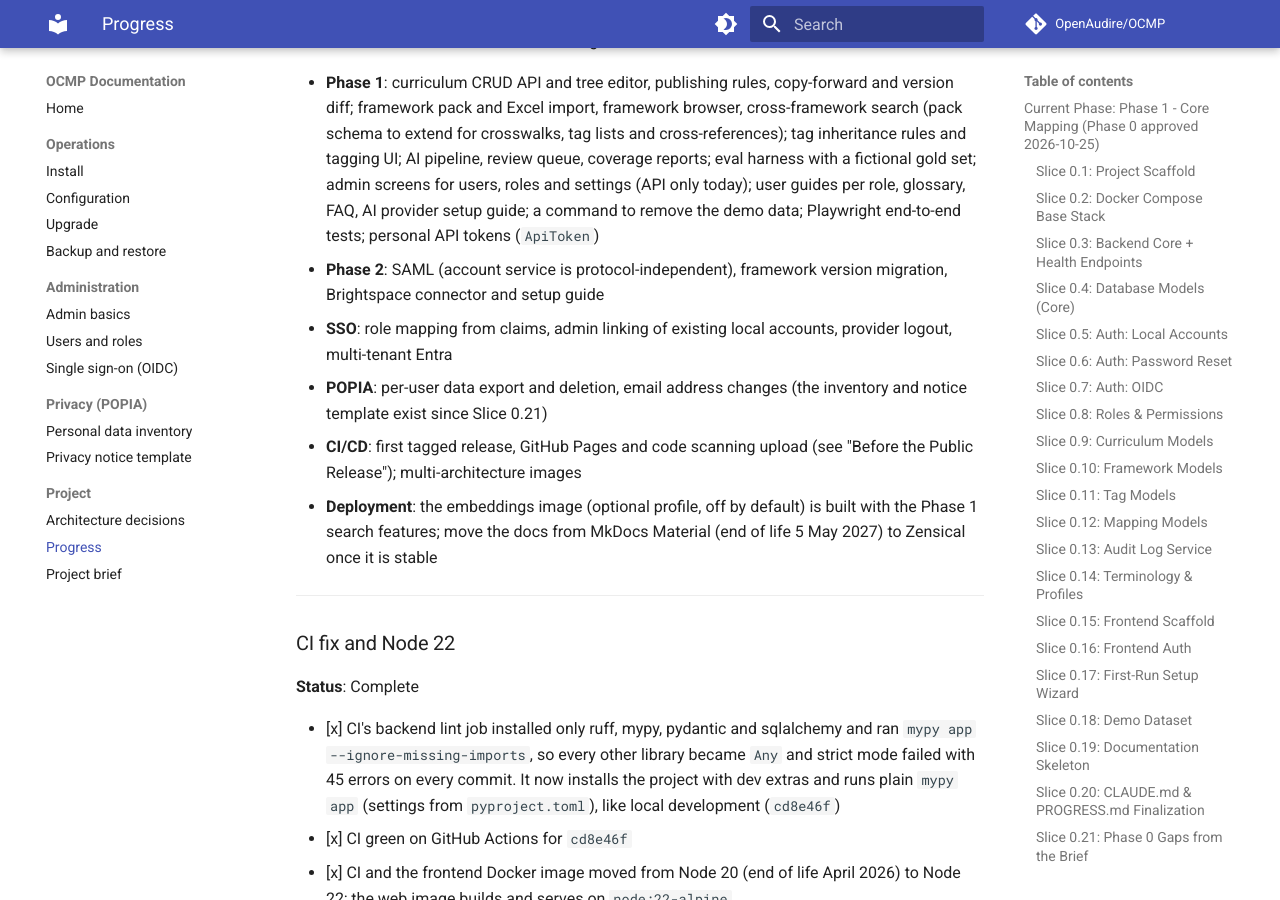
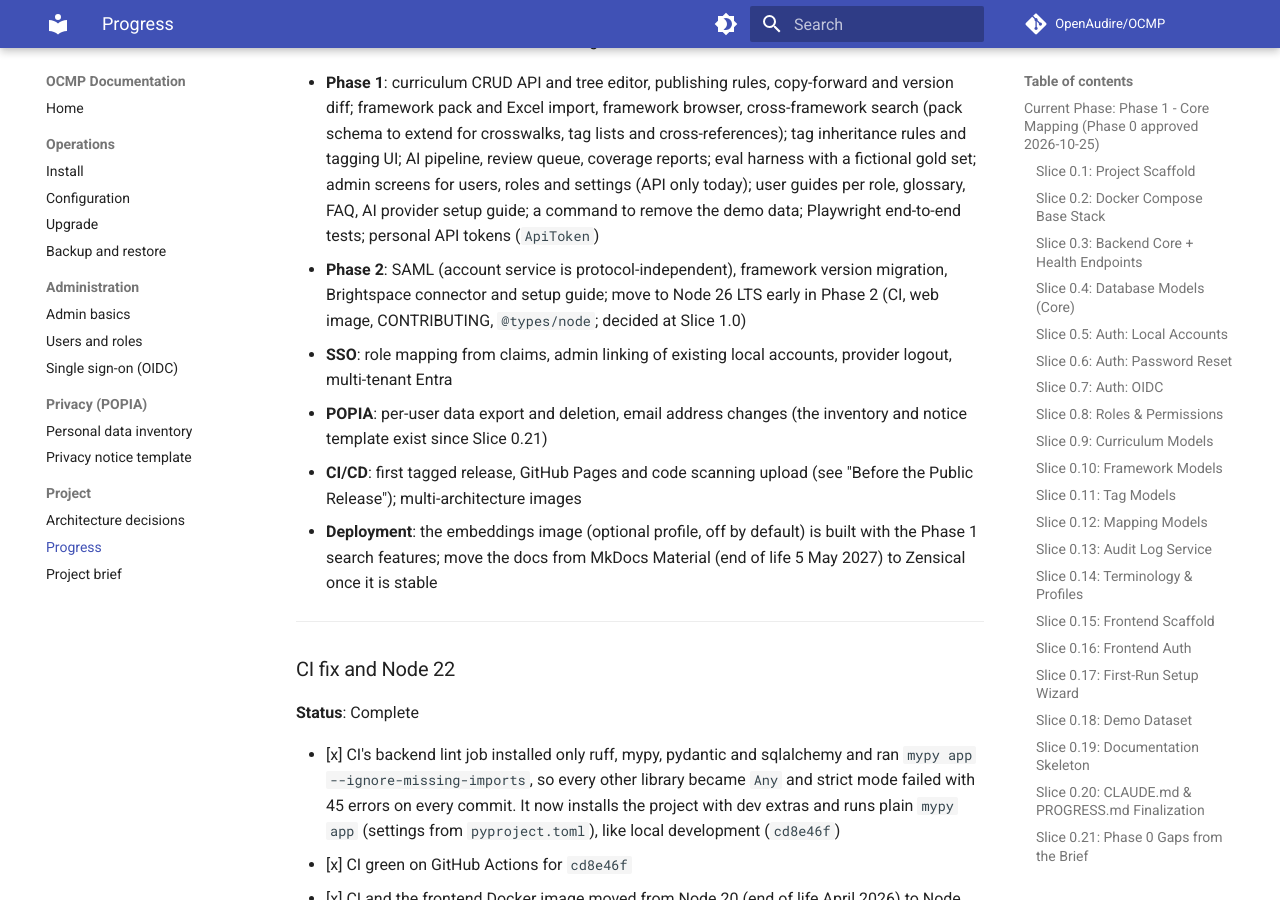
Before and after one commit to OpenAudire/OCMP, an MkDocs documentation site: the page built from docs/PROGRESS.md, in a window 1280 px wide and 900 px high, scrolled down 16618 px. Built offline with MkDocs 1.6.1 and Material for MkDocs 9.7.7, drawn with Linux system fonts in a browser that asks for light colours; comment, search, counter and statistics services are not loaded; some of the changed text lies outside the part shown.

Commit message:
docs: plan the move to Node 26 LTS for early Phase 2
Co-Authored-By: Claude Opus 5.5 <noreply@anthropic.com>

```diff
--- a/docs/PROGRESS.md
+++ b/docs/PROGRESS.md
@@ -568,7 +568,7 @@ scripts.
 Collected from the slices above so nothing is lost:
 
 - **Phase 1**: curriculum CRUD API and tree editor, publishing rules, copy-forward and version diff; framework pack and Excel import, framework browser, cross-framework search (pack schema to extend for crosswalks, tag lists and cross-references); tag inheritance rules and tagging UI; AI pipeline, review queue, coverage reports; eval harness with a fictional gold set; admin screens for users, roles and settings (API only today); user guides per role, glossary, FAQ, AI provider setup guide; a command to remove the demo data; Playwright end-to-end tests; personal API tokens (`ApiToken`)
-- **Phase 2**: SAML (account service is protocol-independent), framework version migration, Brightspace connector and setup guide
+- **Phase 2**: SAML (account service is protocol-independent), framework version migration, Brightspace connector and setup guide; move to Node 26 LTS early in Phase 2 (CI, web image, CONTRIBUTING, `@types/node`; decided at Slice 1.0)
 - **SSO**: role mapping from claims, admin linking of existing local accounts, provider logout, multi-tenant Entra
 - **POPIA**: per-user data export and deletion, email address changes (the inventory and notice template exist since Slice 0.21)
 - **CI/CD**: first tagged release, GitHub Pages and code scanning upload (see "Before the Public Release"); multi-architecture images
@@ -675,7 +675,7 @@ Each slice: its screen states, tests, docs, PROGRESS.md entry and one Convention
 **Status**: Complete
 
 **Deliverables**:
-- [x] **Node.js 24** (current LTS, "Krypton", checked against the Node.js release schedule on 2026-10-25) in CI, the web image (`node:24-alpine`) and CONTRIBUTING; `@types/node` 24. Node 26 becomes LTS on 2026-10-28, three days after this slice
+- [x] **Node.js 24** (current LTS, "Krypton", checked against the Node.js release schedule on 2026-10-25) in CI, the web image (`node:24-alpine`) and CONTRIBUTING; `@types/node` 24. Node 26 becomes LTS on 2026-10-28, three days after this slice; the owner chose to stay on 24 and move to 26 early in Phase 2
 - [x] **Mantine 7 to 9.7.3** (core, hooks, form, notifications). Mantine 9 requires **React 19.2**, so React and React DOM moved to 19 (`@types/react` 19). No code changes needed: none of the removed props or hooks were used, and the theme already sets its radius
 - [x] **react-i18next 15 to 17**, which requires **i18next 26** (from 23); none of the removed init options were used
 - [x] **eslint-plugin-react-refresh 0.4 to 0.5**, which requires **ESLint 9**: `.eslintrc.cjs` replaced by flat config `eslint.config.js` (same rule sets; `reactRefresh.configs.vite()` keeps constant exports allowed); `typescript-eslint` package replaces the separate parser and plugin; `eslint-plugin-react-hooks` 4 to 7. ESLint stays on 9 because `eslint-plugin-react` does not support 10 yet
```
